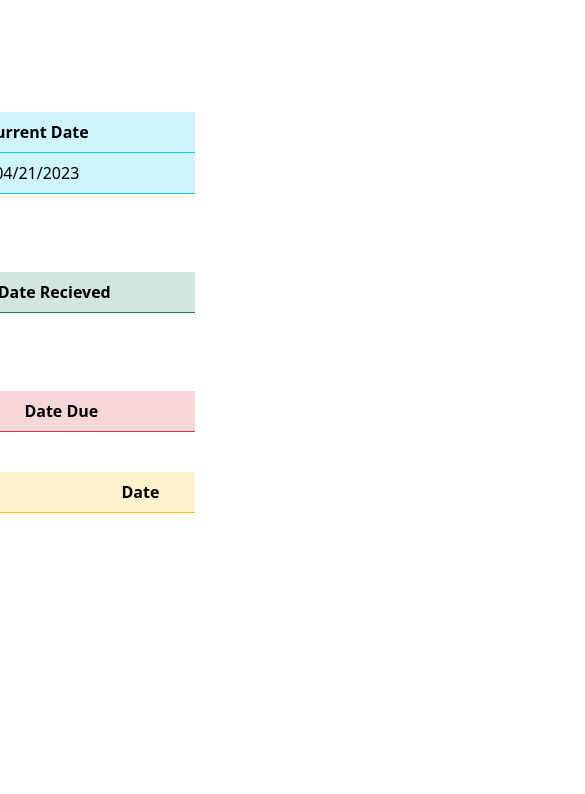
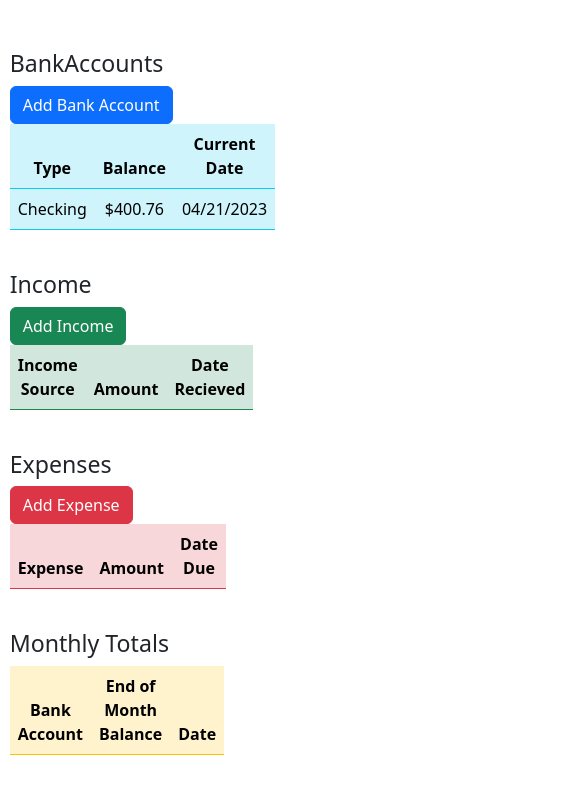
Before and after one commit to mtrhoades/budgetApp, a React (Create React App) app in the folder frontend/budget/: page / in a window 390 px wide. Shown: the top 794 px of the page, 585 px wide, since content can reach past the window. Built offline with nearby package versions, Linux system fonts and the light colour scheme.

Commit message:
trying to keep mobile responsiveness for styling

```diff
--- a/frontend/budget/src/App.css
+++ b/frontend/budget/src/App.css
@@ -1,6 +1,6 @@
 body {
     display: flex;
     justify-content: center;
-    align-items: center;
+    /* align-items: center; */
     padding-top: 50px;;
 }
--- a/frontend/budget/src/App.js
+++ b/frontend/budget/src/App.js
@@ -8,21 +8,21 @@ import MonthlyTotals from './components/MonthlyTotals';
 
 function App() {
   return (
-    <div className="App" style={{width: '1500px'}}>
+    <div className="App" style={{}}>
 
       <div>
         <BankAccounts />
       </div>
 
-      <div>
+      <div style={{paddingTop: '25px'}}>
         <Income />
       </div>
 
-      <div>
+      <div style={{paddingTop: '25px'}}>
         <Expenses />
       </div>
 
-      <div>
+      <div style={{paddingTop: '25px'}}>
         <MonthlyTotals />
       </div>
 
--- a/frontend/budget/src/components/AddBankAccountModal.js
+++ b/frontend/budget/src/components/AddBankAccountModal.js
@@ -23,7 +23,7 @@ const onSubmitForm =  async(e) => {
   return (
     <div>
         <Button variant="primary" onClick={handleShow}>
-        Launch demo modal
+        Add Bank Account
         </Button>
 
         <Modal show={show} onHide={handleClose}>
--- a/frontend/budget/src/components/BankAccounts.js
+++ b/frontend/budget/src/components/BankAccounts.js
@@ -5,11 +5,12 @@ import AddBankAccountModal from './AddBankAccountModal';
 
 const BankAccounts = () => {
   return (
-    <div>BankAccounts
+    <div>
+        <h3>BankAccounts</h3>
 
         <AddBankAccountModal />
 
-        <table class="w-50 table table-info table-hover .table-bordered border-info text-center">
+        <table className="w-50 table table-info table-hover .table-bordered border-info text-center">
             <thead>
                 <tr>
                     <th scope="col">Type</th>
--- a/frontend/budget/src/components/Expenses.js
+++ b/frontend/budget/src/components/Expenses.js
@@ -4,11 +4,12 @@ import AddExpenseModal from './AddExpenseModal';
 
 const Expenses = () => {
   return (
-    <div>Expenses
+    <div>
+        <h3>Expenses</h3>
 
         <AddExpenseModal />
 
-        <table class="w-50 table table-danger .table-hover .table-bordered border-danger text-center">
+        <table className="w-50 table table-danger .table-hover .table-bordered border-danger text-center">
             <thead>
                 <tr style={{}}>
                     <th scope="col">Expense</th>
--- a/frontend/budget/src/components/Income.js
+++ b/frontend/budget/src/components/Income.js
@@ -4,12 +4,13 @@ import AddIncomeModal from './AddIncomeModal';
 
 const Income = () => {
   return (
-    <div>Income
+    <div>
+        <h3>Income</h3>
 
         <AddIncomeModal />
 
 
-        <table class="w-50 table table-success .table-hover .table-bordered border-success text-center">
+        <table className="w-50 table table-success .table-hover .table-bordered border-success text-center">
             <thead>
                 <tr style={{}}>
                     <th scope="col">Income Source</th>
--- a/frontend/budget/src/components/MonthlyTotals.js
+++ b/frontend/budget/src/components/MonthlyTotals.js
@@ -4,9 +4,10 @@ import React from 'react';
 
 const MonthlyTotals = () => {
   return (
-    <div>Monthly Totals
+    <div>
+        <h3>Monthly Totals</h3>
 
-        <table class="w-50 table table-warning .table-hover .table-bordered border-warning text-center">
+        <table className="w-50 table table-warning .table-hover .table-bordered border-warning text-center">
             <thead>
                 <tr style={{}}>
                     <th scope="col">Bank Account</th>
```
